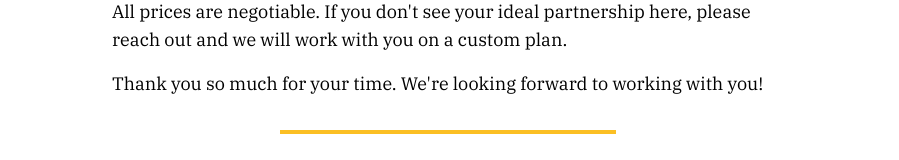
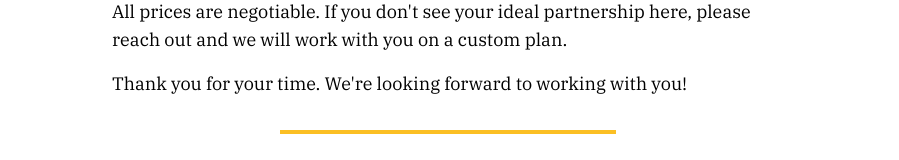
Before and after one commit to purduehackers/site, a Next.js app: page /sponsor in a window 1280 px wide. Shown: the part 3627-3787 px from the top of the page, without its empty margins (192-1091 px from the left). Built offline with nearby package versions, Linux system fonts and the light colour scheme.

Commit message:
make pdf text base

```diff
--- a/components/sponsor/content.tsx
+++ b/components/sponsor/content.tsx
@@ -3,7 +3,7 @@ import { MDXComponents } from './mdx-components'
 
 export function Content({ children }: { children: React.ReactNode }) {
   return (
-    <div className="font-serif flex flex-col gap-4">
+    <div className="font-serif flex flex-col gap-4 text-lg print:text-base">
       <MDXProvider components={MDXComponents}>{children}</MDXProvider>
     </div>
   )
--- a/components/sponsor/grid.tsx
+++ b/components/sponsor/grid.tsx
@@ -18,7 +18,7 @@ export function Grid({
         className,
         `grid grid-cols-2 ${largeGap ? 'gap-4' : 'gap-2'} items-center ${
           overflow ? 'sponsor-overflow' : ''
-        }`
+        } break-inside-avoid`
       )}
     >
       {children}
--- a/components/sponsor/sponsor.mdx
+++ b/components/sponsor/sponsor.mdx
@@ -103,6 +103,6 @@ In return, we will partner with you on a workshop, Hack Night, or other event of
 
 All prices are negotiable. If you don't see your ideal partnership here, please reach out and we will work with you on a custom plan.
 
-Thank you so much for your time. We're looking forward to working with you!
+Thank you for your time. We're looking forward to working with you!
 
 <SignOff />
```
